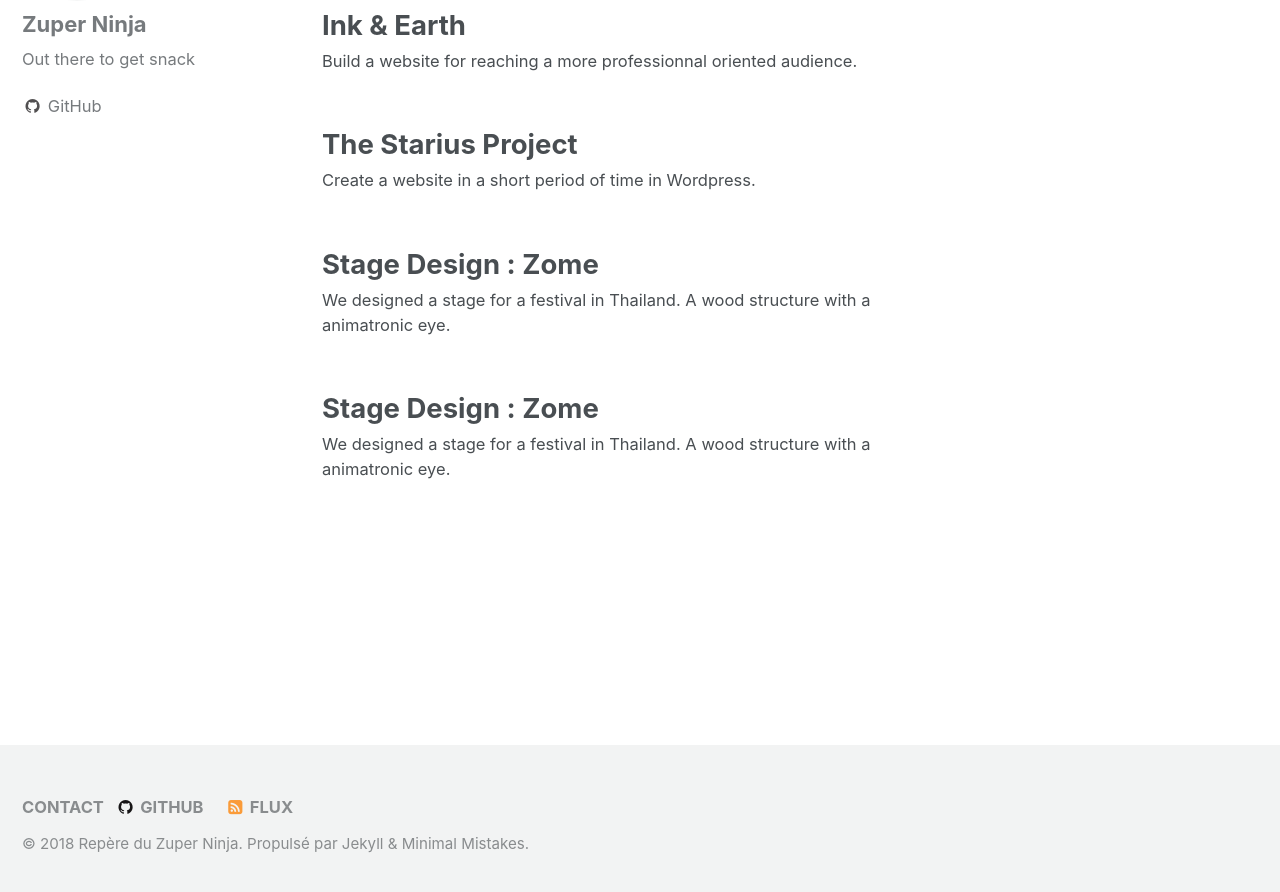
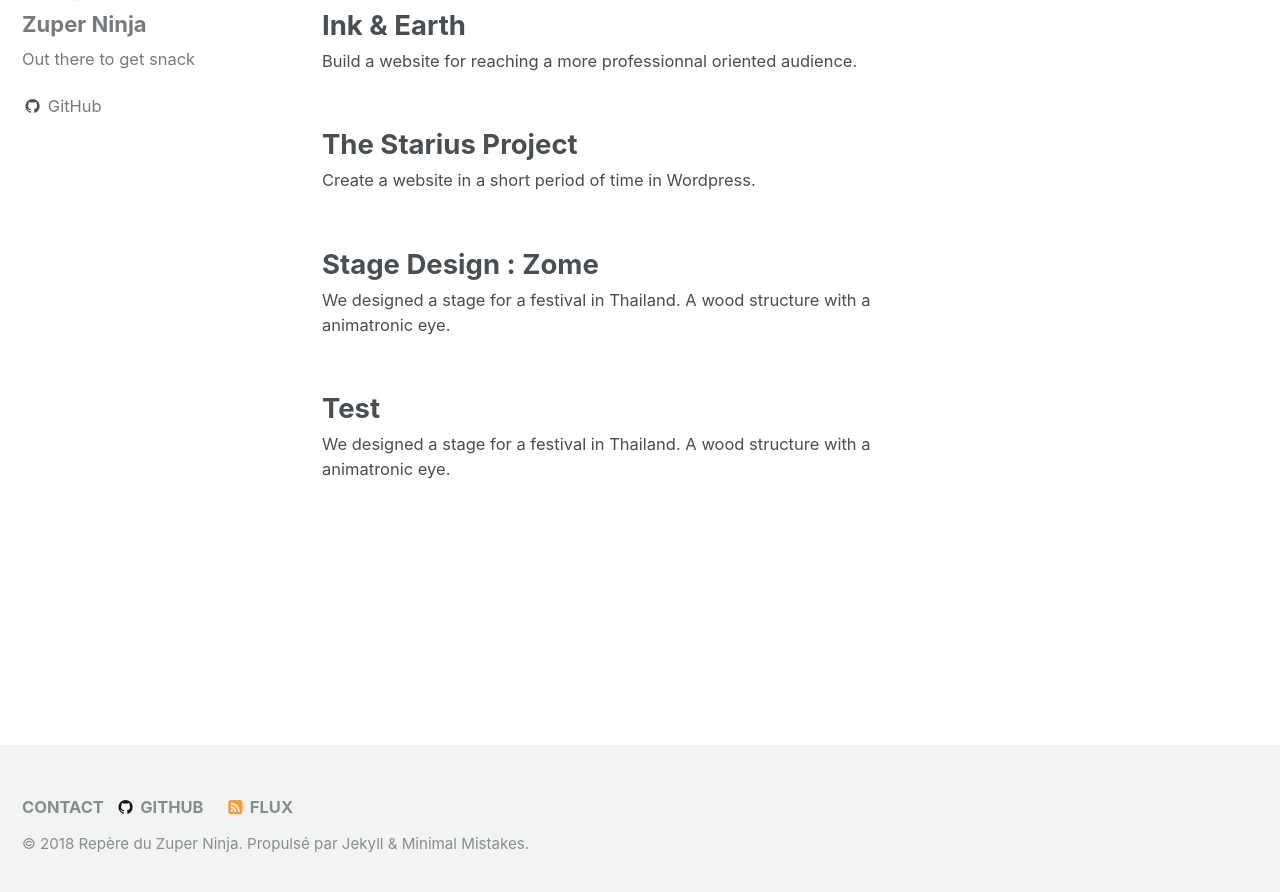
Before and after one commit to zuperninja/zuperninja.github.io, a Jekyll site: the page built from _pages/collection-archive.html, in a window 1280 px wide and 900 px high, scrolled down 253 px. Shown: the top 892 px of the window. Built offline with Jekyll 4.4.1, drawn with Linux system fonts in a browser that asks for light colours.

Commit message:
Update test-tag.md

```diff
--- a/_portfolio/test-tag.md
+++ b/_portfolio/test-tag.md
@@ -1,5 +1,5 @@
 ---
-title: "Stage Design : Zome"
+title: "Test"
 excerpt: "We designed a stage for a festival in Thailand. A wood structure with a animatronic eye."
 header:
   image: /assets/images/quete-zome/zome-cover.png
```
